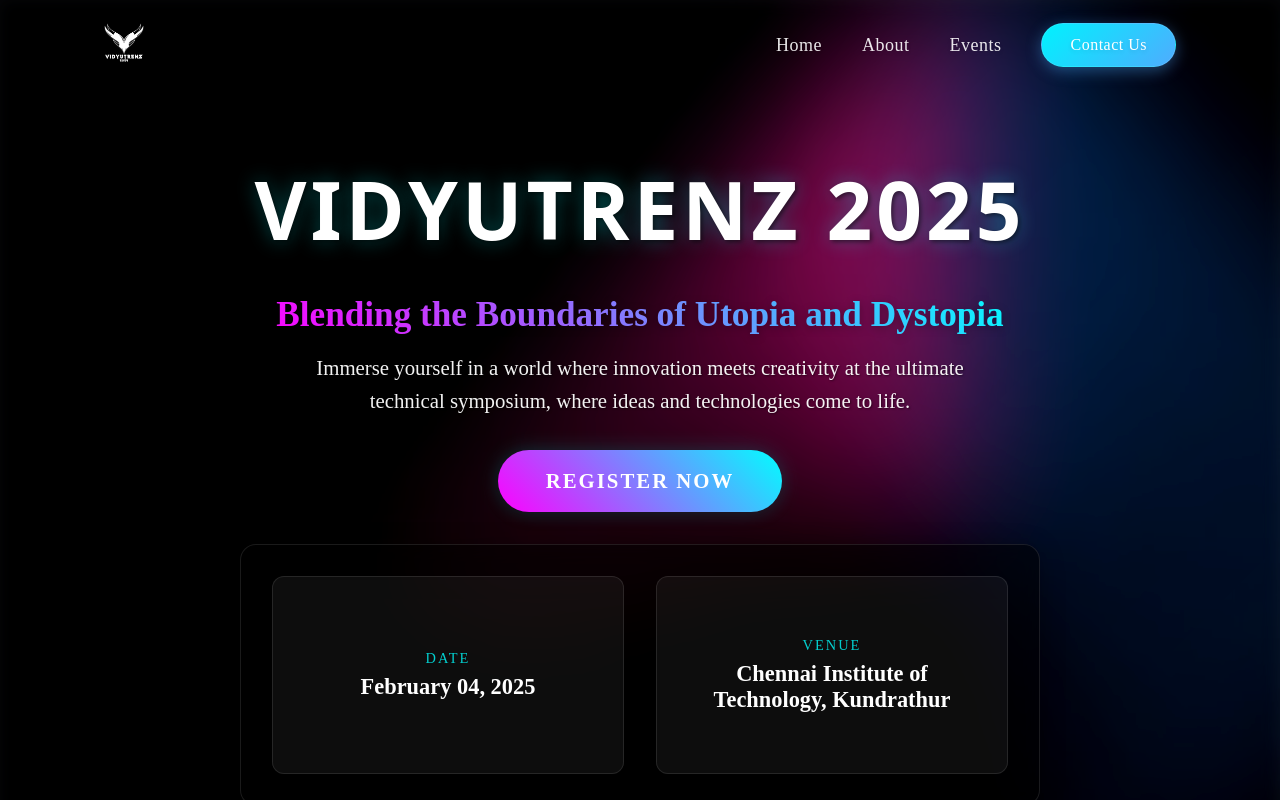
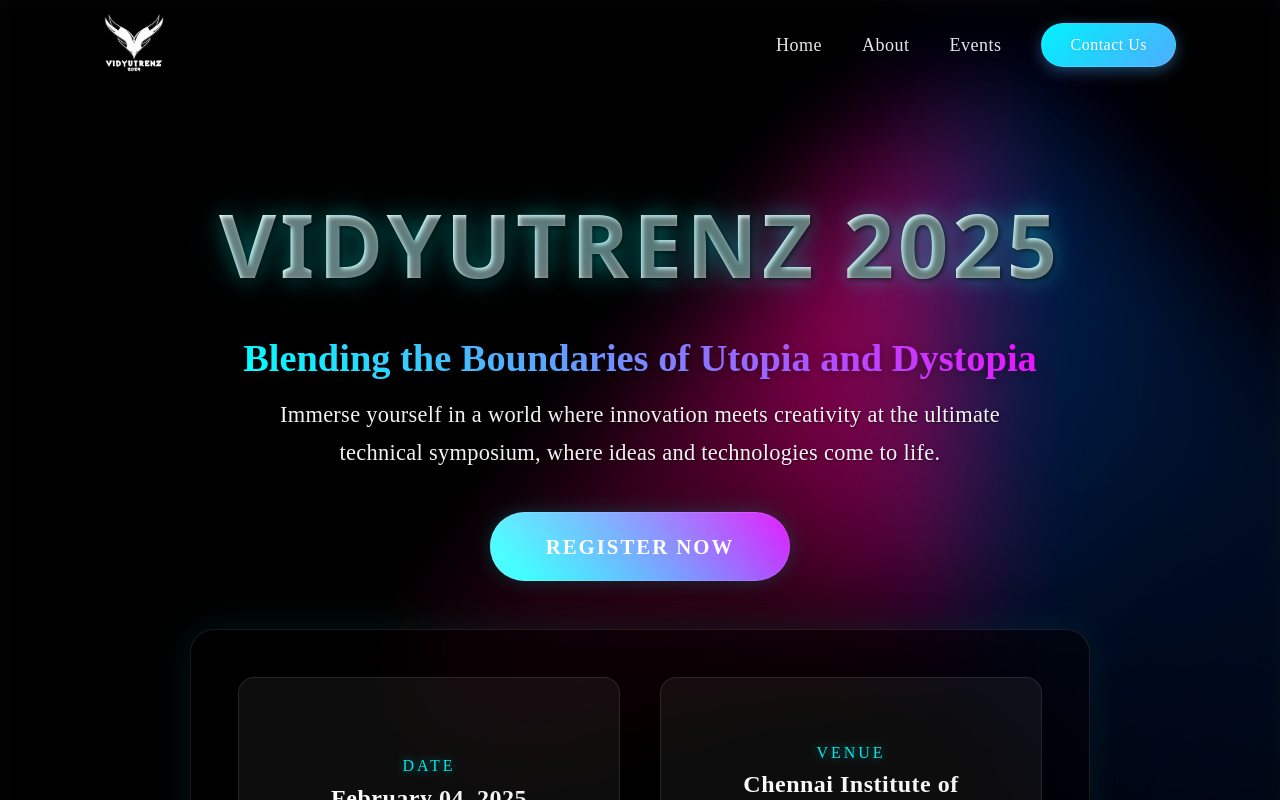
Before and after one commit to Akashrrrrd/Vidyutrenz_25, a React (Vite) app: page / in a window 1280 px wide. Shown: the top 800 px of the page. Built offline with nearby package versions, Linux system fonts and the light colour scheme.

Commit message:
Source Code

```diff
--- a/src/components/Home/Home.css
+++ b/src/components/Home/Home.css
@@ -1,4 +1,4 @@
-/* Enhanced Mobile-first base styles with improved performance and aesthetics */
+/* Premium Home Page with Advanced Visual Effects and Optimizations */
 
 .home-container {
   min-height: 100vh;
@@ -11,6 +11,7 @@
   overflow-x: hidden;
   background-attachment: scroll;
   will-change: transform;
+  isolation: isolate;
 }
 
 .hero-overlay {
@@ -18,17 +19,19 @@
   inset: 0;
   background: linear-gradient(
     135deg,
-    rgba(0, 0, 0, 0.4) 0%,
-    rgba(0, 0, 0, 0.3) 100%
+    rgba(0, 0, 0, 0.5) 0%,
+    rgba(0, 0, 0, 0.4) 50%,
+    rgba(0, 0, 0, 0.6) 100%
   );
-  backdrop-filter: blur(8px) contrast(1.2);
-  -webkit-backdrop-filter: blur(8px) contrast(1.2);
+  backdrop-filter: blur(10px) saturate(120%) contrast(1.2);
+  -webkit-backdrop-filter: blur(10px) saturate(120%) contrast(1.2);
+  z-index: 1;
 }
 
 .hero-content {
   position: relative;
   width: 100%;
-  padding: 2rem 1.25rem;
+  padding: clamp(2rem, 5vw, 4rem) clamp(1.25rem, 3vw, 2.5rem);
   min-height: calc(100vh - 80px);
   display: flex;
   flex-direction: column;
@@ -37,142 +40,204 @@
   text-align: center;
   opacity: 0;
   transform: translateY(20px);
-  transition: opacity 0.4s cubic-bezier(0.4, 0, 0.2, 1),
-    transform 0.4s cubic-bezier(0.4, 0, 0.2, 1);
+  animation: fadeInUp 1s cubic-bezier(0.4, 0, 0.2, 1) forwards;
   container-type: inline-size;
-}
-
-.hero-content.visible {
-  opacity: 1;
-  transform: translateY(0);
+  z-index: 2;
 }
 
 .main-title {
-  font-size: clamp(2.5rem, 8vw, 5rem);
-  font-weight: 800;
+  font-size: clamp(2.5rem, 8vw, 5.5rem);
+  font-weight: 900;
   color: #ffffff;
   text-transform: uppercase;
   letter-spacing: max(2px, 0.05em);
   margin-bottom: clamp(1rem, 3vh, 2rem);
-  text-shadow: 2px 2px 4px rgba(0, 0, 0, 0.5), 0 0 20px rgba(0, 255, 255, 0.3);
+  text-shadow: 2px 2px 4px rgba(0, 0, 0, 0.5), 0 0 20px rgba(0, 255, 255, 0.3),
+    0 0 40px rgba(0, 255, 255, 0.2);
   font-family: system-ui, -apple-system, BlinkMacSystemFont, "Segoe UI", Roboto,
     sans-serif;
+  background: linear-gradient(to right, #fff 0%, #f0f0f0 50%, #fff 100%);
+  -webkit-background-clip: text;
+  background-clip: text;
+  color: transparent;
 }
 
 .subtitle {
-  font-size: clamp(1.5rem, 5vw, 2.2rem);
-  font-weight: 600;
+  font-size: clamp(1.5rem, 5vw, 2.4rem);
+  font-weight: 700;
   margin: 0.5rem 0 1rem;
-  background: linear-gradient(45deg, #ff00ff, #00ffff);
+  background: linear-gradient(45deg, #ff00ff, #00ffff, #ff00ff);
+  background-size: 200% 200%;
   -webkit-background-clip: text;
   background-clip: text;
   -webkit-text-fill-color: transparent;
   padding: 0 1rem;
   filter: drop-shadow(0 2px 4px rgba(0, 0, 0, 0.3));
+  animation: gradientFlow 8s ease infinite;
 }
 
 .description {
-  font-size: clamp(1.1rem, 3vw, 1.3rem);
+  font-size: clamp(1.1rem, 3vw, 1.4rem);
   color: rgba(255, 255, 255, 0.95);
-  max-width: min(100%, 700px);
-  margin: 0 auto 2rem;
-  line-height: 1.6;
+  max-width: min(100%, 800px);
+  margin: 0 auto 2.5rem;
+  line-height: 1.7;
   padding: 0 1rem;
   text-shadow: 1px 1px 2px rgba(0, 0, 0, 0.5);
+  font-weight: 400;
+  letter-spacing: 0.3px;
 }
 
 .register-button {
   width: min(85%, 320px);
-  padding: 1.2rem 2rem;
+  padding: 1.3rem 2.5rem;
   font-size: clamp(1.1rem, 2.5vw, 1.3rem);
-  font-weight: 600;
+  font-weight: 700;
   color: #ffffff;
-  background: linear-gradient(45deg, #ff00ff, #00ffff);
+  background: linear-gradient(45deg, #ff00ff, #00ffff, #ff00ff);
+  background-size: 200% 200%;
   border: none;
   border-radius: 50px;
   cursor: pointer;
   text-decoration: none;
   text-transform: uppercase;
   letter-spacing: 2px;
-  box-shadow: 0 4px 15px rgba(0, 0, 0, 0.2), 0 0 20px rgba(0, 255, 255, 0.2);
+  box-shadow: 0 4px 15px rgba(0, 0, 0, 0.2), 0 0 20px rgba(0, 255, 255, 0.2),
+    inset 0 0 0 1px rgba(255, 255, 255, 0.1);
   -webkit-tap-highlight-color: transparent;
   touch-action: manipulation;
-  transition: transform 0.3s ease, box-shadow 0.3s ease;
+  transition: all 0.4s cubic-bezier(0.4, 0, 0.2, 1);
   position: relative;
   overflow: hidden;
+  animation: gradientFlow 8s ease infinite;
 }
 
 .register-button::before {
   content: "";
   position: absolute;
   top: 0;
-  left: 0;
-  width: 100%;
+  left: -100%;
+  width: 200%;
   height: 100%;
   background: linear-gradient(
-    45deg,
+    90deg,
     transparent 0%,
-    rgba(255, 255, 255, 0.2) 50%,
+    rgba(255, 255, 255, 0.3) 50%,
     transparent 100%
   );
-  transform: translateX(-100%);
-  transition: transform 0.6s ease;
+  transform: skewX(-25deg);
+  transition: transform 0.75s ease;
 }
 
 .register-button:active {
-  transform: translateY(2px);
+  transform: translateY(2px) scale(0.98);
 }
 
 .event-details {
-  width: min(90%, 800px);
-  margin: 2rem auto 0;
+  width: min(92%, 900px);
+  margin: 3rem auto 0;
   display: grid;
   grid-template-columns: repeat(1, 1fr);
   gap: 1.5rem;
   color: #ffffff;
-  background: linear-gradient(180deg, rgba(0, 0, 0, 0.5), rgba(0, 0, 0, 0.4));
-  padding: 2rem;
-  border-radius: 16px;
-  backdrop-filter: blur(12px);
-  -webkit-backdrop-filter: blur(12px);
-  box-shadow: 0 4px 24px rgba(0, 0, 0, 0.3),
+  background: linear-gradient(
+    180deg,
+    rgba(0, 0, 0, 0.5),
+    rgba(0, 0, 0, 0.4),
+    rgba(0, 0, 0, 0.5)
+  );
+  padding: clamp(2rem, 4vw, 3rem);
+  border-radius: 24px;
+  backdrop-filter: blur(12px) saturate(180%);
+  -webkit-backdrop-filter: blur(12px) saturate(180%);
+  box-shadow: 0 4px 24px rgba(0, 0, 0, 0.3), 0 0 40px rgba(0, 255, 255, 0.1),
     inset 0 0 0 1px rgba(255, 255, 255, 0.1);
   position: relative;
   overflow: hidden;
 }
 
 .detail-item {
-  padding: 1.5rem;
+  padding: 1.8rem;
   border: 1px solid rgba(255, 255, 255, 0.1);
-  border-radius: 12px;
+  border-radius: 16px;
   background: rgba(255, 255, 255, 0.05);
-  transition: transform 0.3s ease, background-color 0.3s ease;
+  transition: all 0.4s cubic-bezier(0.4, 0, 0.2, 1);
   aspect-ratio: 16/9;
   display: flex;
   flex-direction: column;
   justify-content: center;
+  position: relative;
+  overflow: hidden;
+}
+
+.detail-item::before {
+  content: "";
+  position: absolute;
+  inset: 0;
+  background: radial-gradient(
+    circle at center,
+    rgba(255, 255, 255, 0.1) 0%,
+    transparent 70%
+  );
+  opacity: 0;
+  transition: opacity 0.4s ease;
 }
 
 .detail-item:hover {
-  transform: translateY(-2px);
+  transform: translateY(-4px);
   background: rgba(255, 255, 255, 0.08);
+  box-shadow: 0 8px 32px rgba(0, 0, 0, 0.2);
+}
+
+.detail-item:hover::before {
+  opacity: 1;
 }
 
 .detail-label {
-  font-size: 0.9rem;
+  font-size: 1rem;
   text-transform: uppercase;
-  letter-spacing: 2px;
-  opacity: 0.8;
-  margin-bottom: 0.4rem;
+  letter-spacing: 3px;
+  opacity: 0.9;
+  margin-bottom: 0.6rem;
   color: #00ffff;
+  text-shadow: 0 0 10px rgba(0, 255, 255, 0.5);
 }
 
 .detail-value {
-  font-size: clamp(1.2rem, 3vw, 1.4rem);
-  font-weight: 600;
+  font-size: clamp(1.2rem, 3vw, 1.5rem);
+  font-weight: 700;
+  letter-spacing: 0.5px;
+  background: linear-gradient(45deg, #ffffff, #f0f0f0);
+  -webkit-background-clip: text;
+  background-clip: text;
+  -webkit-text-fill-color: transparent;
 }
 
-/* Tablet styles */
+/* Animations */
+@keyframes fadeInUp {
+  from {
+    opacity: 0;
+    transform: translateY(20px);
+  }
+  to {
+    opacity: 1;
+    transform: translateY(0);
+  }
+}
+
+@keyframes gradientFlow {
+  0% {
+    background-position: 0% 50%;
+  }
+  50% {
+    background-position: 100% 50%;
+  }
+  100% {
+    background-position: 0% 50%;
+  }
+}
+
+/* Tablet and Desktop styles */
 @media (min-width: 768px) {
   .home-container {
     background-attachment: fixed;
@@ -180,36 +245,57 @@
 
   .register-button {
     width: auto;
-    padding: 1.2rem 3rem;
+    padding: 1.4rem 3.5rem;
   }
 
   .register-button:hover {
-    transform: translateY(-2px);
-    box-shadow: 0 6px 20px rgba(0, 0, 0, 0.3), 0 0 30px rgba(0, 255, 255, 0.3);
+    transform: translateY(-4px);
+    box-shadow: 0 8px 30px rgba(0, 0, 0, 0.3), 0 0 50px rgba(0, 255, 255, 0.4);
   }
 
   .register-button:hover::before {
-    transform: translateX(100%);
+    transform: translateX(100%) skewX(-25deg);
   }
 
   .event-details {
     grid-template-columns: repeat(2, 1fr);
     gap: 2rem;
   }
+
+  .detail-item {
+    padding: 2rem;
+  }
+}
+
+/* Large Desktop Enhancements */
+@media (min-width: 1200px) {
+  .event-details {
+    grid-template-columns: repeat(2, 1fr);
+    gap: 2.5rem;
+  }
+
+  .main-title {
+    letter-spacing: 4px;
+  }
 }
 
 /* High contrast mode support */
 @media (prefers-contrast: more) {
   .hero-overlay {
-    background: rgba(0, 0, 0, 0.9);
+    background: rgba(0, 0, 0, 0.92);
   }
 
-  .subtitle {
+  .subtitle,
+  .detail-label {
     -webkit-text-fill-color: #00ffff;
+  }
+
+  .detail-value {
+    -webkit-text-fill-color: #ffffff;
   }
 }
 
-/* Reduced motion support */
+/* Reduced motion preferences */
 @media (prefers-reduced-motion: reduce) {
   *,
   *::before,
@@ -218,4 +304,36 @@
     transition: none !important;
     scroll-behavior: auto !important;
   }
+
+  .hero-content {
+    opacity: 1;
+    transform: none;
+  }
 }
+
+/* Dark mode optimizations */
+@media (prefers-color-scheme: dark) {
+  .hero-overlay {
+    background: linear-gradient(
+      135deg,
+      rgba(0, 0, 0, 0.6) 0%,
+      rgba(0, 0, 0, 0.5) 50%,
+      rgba(0, 0, 0, 0.7) 100%
+    );
+  }
+}
+
+/* Print styles */
+@media print {
+  .home-container {
+    background: none;
+  }
+
+  .hero-overlay {
+    display: none;
+  }
+
+  .register-button {
+    display: none;
+  }
+}
--- a/src/components/Navbar/Navbar.css
+++ b/src/components/Navbar/Navbar.css
@@ -41,7 +41,7 @@
 }
 
 .navbar-logo img {
-  height: 40px;
+  height: 60px;
   width: auto;
   filter: drop-shadow(0 2px 4px rgba(0, 0, 0, 0.1));
 }
@@ -107,13 +107,21 @@
   background: linear-gradient(135deg, #00f2fe 0%, #4facfe 150%);
 }
 
+/* Mobile Menu Enhancements */
 .mobile-menu-button {
   display: none;
-  background: none;
-  border: none;
+  background: rgba(255, 255, 255, 0.1);
+  border: 1px solid rgba(255, 255, 255, 0.1);
+  border-radius: 8px;
   cursor: pointer;
-  padding: 0.5rem;
+  padding: 0.6rem;
   color: rgba(255, 255, 255, 0.9);
+  transition: all 0.3s ease;
+}
+
+.mobile-menu-button:hover {
+  background: rgba(255, 255, 255, 0.15);
+  transform: translateY(-1px);
 }
 
 .menu-icon {
--- a/src/index.css
+++ b/src/index.css
@@ -1,89 +1,162 @@
+/* Reset and base styles with modern CSS */
 * {
   margin: 0;
   padding: 0;
   box-sizing: border-box;
-  /* Ensuring smooth scrolling */
+  -webkit-font-smoothing: antialiased;
+  -moz-osx-font-smoothing: grayscale;
+}
+
+/* Smooth scrolling behavior for the entire page */
+html {
   scroll-behavior: smooth;
   scrollbar-width: thin;
-  scrollbar-color: #0077cc #f0f0f0; /* Customize scrollbar thumb and track color */
+  scrollbar-color: #2563eb #f1f5f9;
 }
 
-/* Webkit browsers (Chrome, Safari, Edge) */
+/* Modern Webkit scrollbar styling */
 ::-webkit-scrollbar {
-  width: 10px; /* A little wider for a more premium look */
-  height: 10px; /* For horizontal scrollbars */
+  width: 12px;
+  height: 12px;
 }
 
 ::-webkit-scrollbar-track {
-  background-color: #f0f0f0; /* Track color */
-  border-radius: 20px; /* More rounded corners for the track */
-  box-shadow: inset 0 0 5px rgba(0, 0, 0, 0.1); /* Soft inner shadow for depth */
+  background-color: #f1f5f9;
+  border-radius: 100vh;
+  margin: 2px;
+  box-shadow: inset 0 0 6px rgba(0, 0, 0, 0.08);
 }
 
 ::-webkit-scrollbar-thumb {
-  background-color: #0077cc; /* Thumb color */
-  border-radius: 20px; /* Round the corners of the thumb */
-  border: 3px solid #f0f0f0; /* Subtle border around the thumb */
-  transition: background-color 0.3s ease, transform 0.3s ease; /* Smooth transition */
+  background: linear-gradient(45deg, #2563eb, #3b82f6);
+  border-radius: 100vh;
+  border: 3px solid #f1f5f9;
+  transition: all 0.3s cubic-bezier(0.4, 0, 0.2, 1);
 }
 
 ::-webkit-scrollbar-thumb:hover {
-  background-color: #005fa3; /* Darken the thumb on hover */
-  transform: scale(
-    1.1
-  ); /* Slightly enlarge the thumb when hovered for interactivity */
+  background: linear-gradient(45deg, #1d4ed8, #2563eb);
+  box-shadow: 0 0 10px rgba(37, 99, 235, 0.2);
 }
 
 ::-webkit-scrollbar-thumb:active {
-  background-color: #003f7d; /* Deeper shade when actively clicking */
+  background: linear-gradient(45deg, #1e40af, #1d4ed8);
+  transform: scale(0.95);
 }
 
-/* For Firefox */
+/* Firefox scrollbar styling */
 .scrollable-content {
   scrollbar-width: thin;
-  scrollbar-color: #0077cc #f0f0f0;
+  scrollbar-color: #2563eb #f1f5f9;
 }
 
-/* The loading overlay that appears when the page is loading */
+/* Enhanced loading overlay with gradient background */
 .loading-overlay {
   position: fixed;
-  top: 0;
-  left: 0;
-  right: 0;
-  bottom: 0;
-  background: rgba(0, 0, 0, 0.5); /* Semi-transparent black background */
+  inset: 0;
+  background: linear-gradient(135deg, #1a237e, #0d47a1);
   display: flex;
   justify-content: center;
   align-items: center;
-  z-index: 9999; /* Ensure it is on top of all content */
+  z-index: 9999;
+  opacity: 0;
+  animation: fadeIn 0.5s ease-out forwards;
 }
 
-/* The spinner itself */
-.spinner {
-  border: 8px solid #f3f3f3; /* Light grey color for the track */
-  border-top: 8px solid #0077cc; /* Darker color for the spinning part */
-  border-radius: 50%;
-  width: 50px;
-  height: 50px;
-  animation: spin 1.5s linear infinite; /* Spin animation */
+/* Logo container with glow effect */
+.logo-container {
+  position: relative;
+  width: 200px;
+  height: 200px;
+  display: flex;
+  justify-content: center;
+  align-items: center;
 }
 
-/* Keyframe for the spinner animation */
-@keyframes spin {
-  0% {
-    transform: rotate(0deg);
+.logo-container::after {
+  content: "";
+  position: absolute;
+  inset: -20px;
+  border-radius: 50%;
+  background: radial-gradient(
+    circle,
+    rgba(255, 255, 255, 0.1) 0%,
+    rgba(255, 255, 255, 0) 70%
+  );
+  animation: glowPulse 2s ease-in-out infinite;
+}
+
+/* Logo styling and animation */
+.loading-logo {
+  width: 100%;
+  height: 100%;
+  object-fit: contain;
+  animation: logoZoom 2s ease-in-out infinite;
+  filter: drop-shadow(0 0 20px rgba(255, 255, 255, 0.3));
+}
+
+/* Main content container */
+.app {
+  position: relative;
+  min-height: 100vh;
+}
+
+.main-content {
+  opacity: 0;
+  animation: fadeIn 0.5s ease-out 0.3s forwards;
+}
+
+/* Enhanced animations */
+@keyframes logoZoom {
+  0%,
+  100% {
+    transform: scale(1);
+    filter: drop-shadow(0 0 20px rgba(255, 255, 255, 0.3));
   }
-  100% {
-    transform: rotate(360deg);
+  50% {
+    transform: scale(1.1);
+    filter: drop-shadow(0 0 40px rgba(255, 255, 255, 0.5));
   }
 }
 
-/* Styling for the rest of the app content */
-.app {
-  position: relative;
+@keyframes glowPulse {
+  0%,
+  100% {
+    opacity: 0.5;
+    transform: scale(1);
+  }
+  50% {
+    opacity: 0.8;
+    transform: scale(1.1);
+  }
 }
 
-.main-content {
-  opacity: 1;
-  transition: opacity 0.5s ease-in-out;
+@keyframes fadeIn {
+  from {
+    opacity: 0;
+  }
+  to {
+    opacity: 1;
+  }
 }
+
+/* Add smooth transitions for interactive elements */
+button,
+a,
+input,
+select,
+textarea {
+  transition: all 0.2s cubic-bezier(0.4, 0, 0.2, 1);
+}
+
+/* Optional: Add support for reduced motion preferences */
+@media (prefers-reduced-motion: reduce) {
+  *,
+  ::before,
+  ::after {
+    animation-duration: 0.01ms !important;
+    animation-iteration-count: 1 !important;
+    transition-duration: 0.01ms !important;
+    scroll-behavior: auto !important;
+  }
+}
```
Also changed, not shown: src/App.jsx (+9 -3 lines), src/pages/Non_Technical/Non_Technical.css (added), src/pages/Non_Technical/Non_Technical.jsx (added), src/pages/Technical/Technical.css (added), src/pages/Technical/Technical.jsx (added), src/pages/Workshop/Workshop.css (added), src/pages/Workshop/Workshop.jsx (added).
